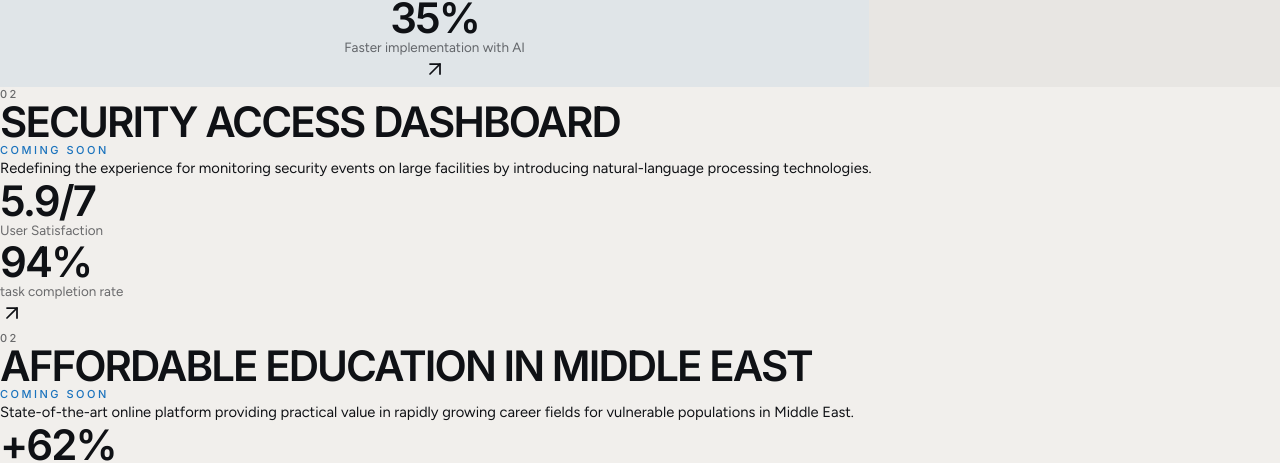
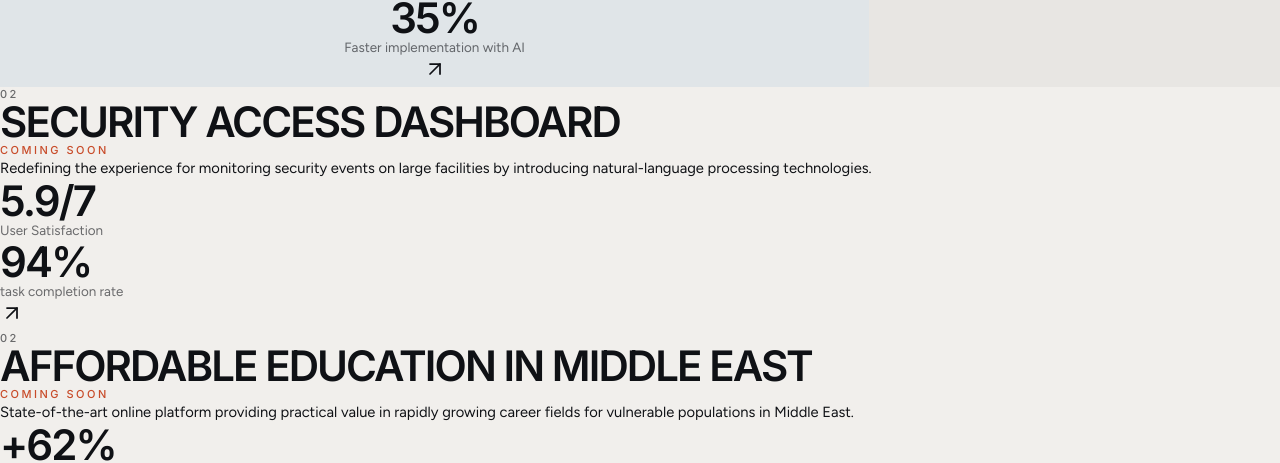
Before and after one commit to tricktrap-design/portfolio, a React (Vite) app: page / in a window 1280 px wide. Shown: the part 1213-1676 px from the top of the page. Built offline with nearby package versions, Linux system fonts and the light colour scheme.

Commit message:
Updated Case Study Item label

```diff
--- a/src/components/portfolio/PortfolioComponents.tsx
+++ b/src/components/portfolio/PortfolioComponents.tsx
@@ -497,7 +497,7 @@ export function CaseStudyItem({
             ...subtleLabelStyle,
             color:
               item.typeAccent === "rust"
-                ? colorTokens.accent.blue
+                ? colorTokens.accent.rust
                 : colorTokens.text.subtle,
           }}
         >
```
